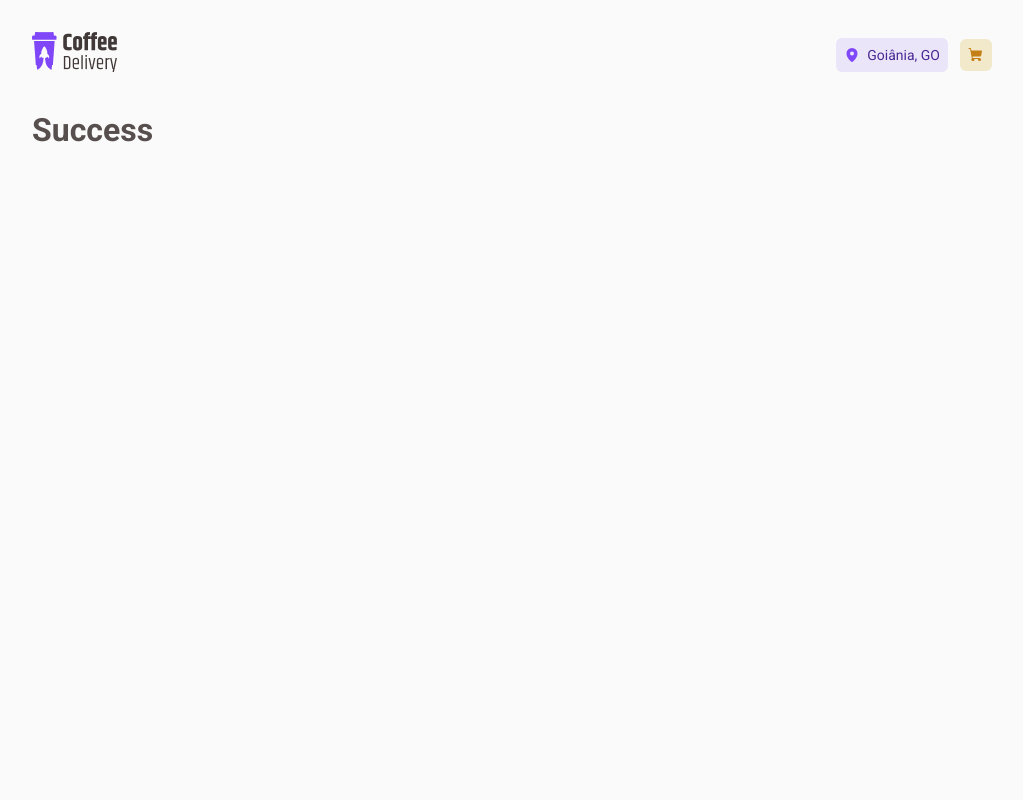
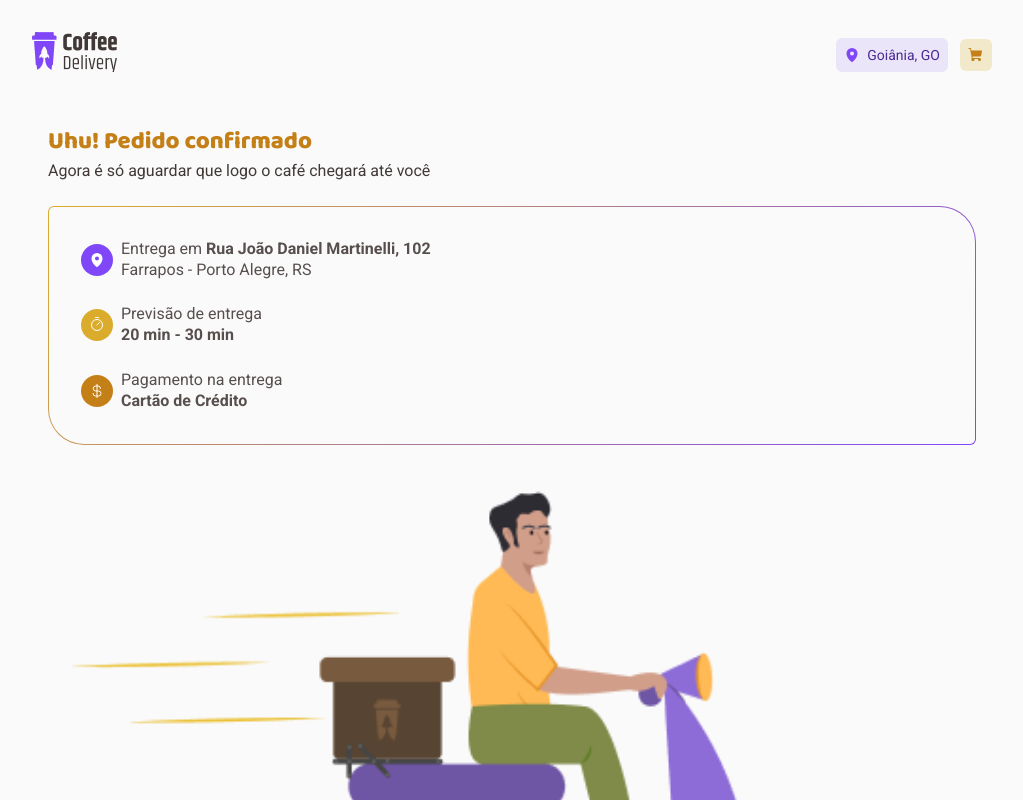
Before and after one commit to YasminGonc/coffe-delivery, a React (Vite) app: page /success in a window 1280 px wide. Shown: the top 800 px of the page, without its empty margins (128-1151 px from the left). Built offline with nearby package versions, Linux system fonts and the light colour scheme.

Commit message:
css page success

```diff
--- a/src/pages/Success/index.tsx
+++ b/src/pages/Success/index.tsx
@@ -1,5 +1,49 @@
+import { DeliveryInfo, DollarIcon, Info, MapIcon, SuccessContainer, TimerIcon, TitleContainer } from './styles'
+
+import { CurrencyDollar, MapPin, Timer } from 'phosphor-react'
+import imageSuccess from '../../assets/success-img.png'
+
 export function Success() {
     return(
-        <h1>Success</h1>
+        <SuccessContainer>
+            <TitleContainer>
+                <h2>Uhu! Pedido confirmado</h2>
+                <p>Agora é só aguardar que logo o café chegará até você</p>
+            </TitleContainer>
+
+            <DeliveryInfo>
+                <Info>
+                    <MapIcon>
+                        <MapPin weight='fill'/>
+                    </MapIcon>
+                    <div>
+                        <p>Entrega em <strong>Rua João Daniel Martinelli, 102</strong></p>
+                        <p>Farrapos - Porto Alegre, RS</p>
+                    </div>
+                </Info>
+
+                <Info>
+                    <TimerIcon>
+                        <Timer />
+                    </TimerIcon>
+                    <div>
+                        <p>Previsão de entrega</p>
+                        <strong>20 min - 30 min</strong>
+                    </div>
+                </Info>
+
+                <Info>
+                    <DollarIcon>
+                        <CurrencyDollar />
+                    </DollarIcon>
+                    <div>
+                        <p>Pagamento na entrega</p>
+                        <strong>Cartão de Crédito</strong>
+                    </div>
+                </Info>
+
+            </DeliveryInfo>
+            <img src={imageSuccess} alt="" />
+        </SuccessContainer>
     )
 }
--- /dev/null
+++ b/src/pages/Success/styles.ts
@@ -0,0 +1,76 @@
+import styled from 'styled-components'
+
+export const SuccessContainer = styled.div`
+    margin: 0 1rem; //margin mobile
+
+    display: flex;
+    flex-direction: column;
+`
+export const TitleContainer = styled.div`
+    h2 {
+        color: var(--yellowDark);
+        font-size: 1.5rem; //2rem desktop
+        font-family: 'Baloo 2', cursive;
+        font-weight: 800;
+        margin: 1rem 0 0.25rem 0;
+    }
+
+    p {
+        color: var(--baseSubtitle);
+        font-size: 1rem; //1.25rem no desktop
+    }
+`
+export const DeliveryInfo = styled.div`
+    padding: 2rem;
+    margin: 1.5rem 0;
+    position: relative;
+
+    border: 1px solid transparent;
+    border-radius: 6px 36px;
+    background-clip: padding-box;
+    background-color: var(--background);
+
+    display: flex;
+    flex-direction: column;
+    gap: 1.5rem;
+
+    &::before {
+        content: '';
+        position: absolute;
+        top: 0;
+        right: 0;
+        left: 0;
+        bottom: 0;
+        z-index: -1;
+        margin: -1px;
+        border-radius: inherit;
+        background: linear-gradient(135deg, #DBAC2C, #8047F8);
+    }
+`
+export const Info = styled.div`
+    display: flex;
+    align-items: center;
+    gap: 0.5rem;
+`
+const InfoIcon = styled.div`
+    padding: 0.5rem;
+    border-radius: 50%;
+
+    display: flex;
+    align-items: center;
+
+    svg {
+        color: var(--white);
+        width: 1rem;
+        height: 1rem;
+    }
+`
+export const MapIcon = styled(InfoIcon)`
+    background-color: var(--purple);
+`
+export const TimerIcon = styled(InfoIcon)`
+    background-color: var(--yellow);
+`
+export const DollarIcon = styled(InfoIcon)`
+    background-color: var(--yellowDark);
+`
```
Also changed, not shown: src/assets/success-img.png (added).
